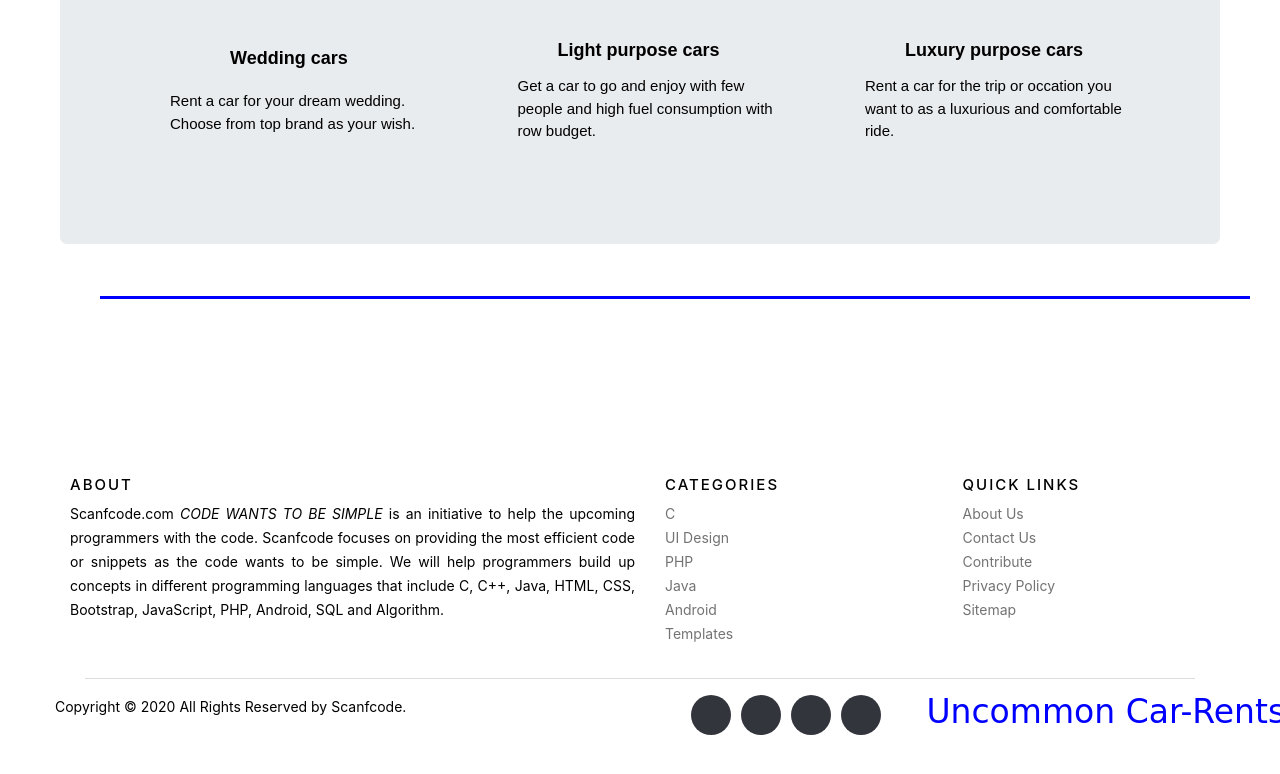
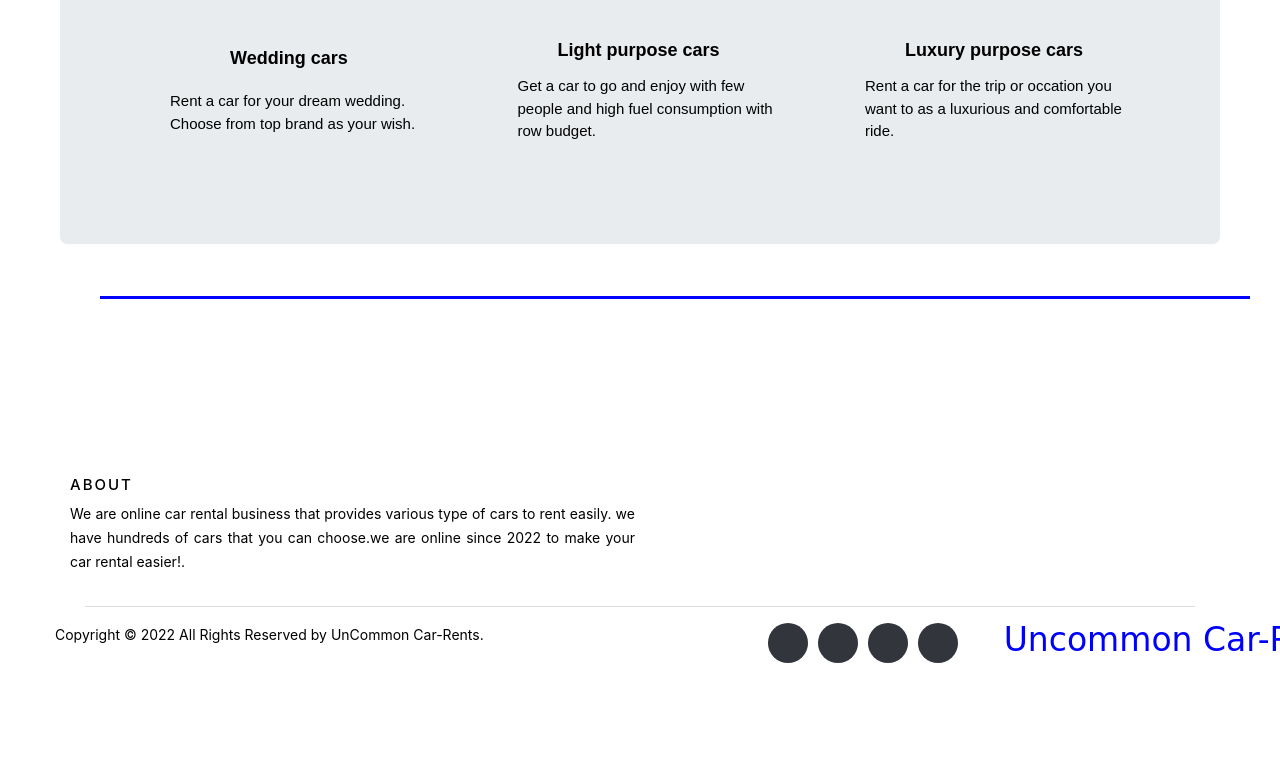
Before and after one commit to sahannimesh99/Car_Rental_Portal, a plain HTML site: page src/index.html in a window 1280 px wide. Shown: the part 1640-2414 px from the top of the page. After the commit the page ends 2354 px from the top, so only its background shows below. Drawn offline with Linux system fonts and the light colour scheme.

Commit message:
change about description

```diff
--- a/src/index.html
+++ b/src/index.html
@@ -478,45 +478,20 @@
                         <div class="row">
                             <div class="col-sm-12 col-md-6">
                                 <h6>About</h6>
-                                <p class="text-justify">Scanfcode.com <i>CODE WANTS TO BE SIMPLE </i> is an initiative
-                                    to help the upcoming programmers with the code. Scanfcode focuses on providing the
-                                    most efficient code or snippets as the code wants to be simple. We will help
-                                    programmers build up concepts in different programming languages that include C,
-                                    C++, Java, HTML, CSS, Bootstrap, JavaScript, PHP, Android, SQL and Algorithm.</p>
+                                <p class="text-justify">We are online car rental business that provides various type of cars to rent
+                                easily. we have hundreds of cars that you can choose.we are online since 2022 to make your car rental easier!.
+                                </p>
                             </div>
 
-                            <div class="col-xs-6 col-md-3">
-                                <h6>Categories</h6>
-                                <ul class="footer-links">
-                                    <li><a href="http://scanfcode.com/category/c-language/">C</a></li>
-                                    <li><a href="http://scanfcode.com/category/front-end-development/">UI Design</a>
-                                    </li>
-                                    <li><a href="http://scanfcode.com/category/back-end-development/">PHP</a></li>
-                                    <li><a href="http://scanfcode.com/category/java-programming-language/">Java</a></li>
-                                    <li><a href="http://scanfcode.com/category/android/">Android</a></li>
-                                    <li><a href="http://scanfcode.com/category/templates/">Templates</a></li>
-                                </ul>
-                            </div>
-
-                            <div class="col-xs-6 col-md-3">
-                                <h6>Quick Links</h6>
-                                <ul class="footer-links">
-                                    <li><a href="http://scanfcode.com/about/">About Us</a></li>
-                                    <li><a href="http://scanfcode.com/contact/">Contact Us</a></li>
-                                    <li><a href="http://scanfcode.com/contribute-at-scanfcode/">Contribute</a></li>
-                                    <li><a href="http://scanfcode.com/privacy-policy/">Privacy Policy</a></li>
-                                    <li><a href="http://scanfcode.com/sitemap/">Sitemap</a></li>
-                                </ul>
-                            </div>
                         </div>
                         <hr>
                     </div>
                     <div class="container">
                         <div class="row">
                             <div class="">
-                                <p class="copyright-text" style="padding: 0; margin: 0;">Copyright &copy; 2020 All
+                                <p class="copyright-text" style="padding: 0; margin: 0;">Copyright &copy; 2022 All
                                     Rights Reserved by
-                                    <a href="#">Scanfcode</a>.
+                                    <a href="#">UnCommon Car-Rents</a>.
                                 </p>
                             </div>
                             <div class="row">
```
Also changed, not shown: src/admin/dashboard/dash.html (+1 -0 lines).
